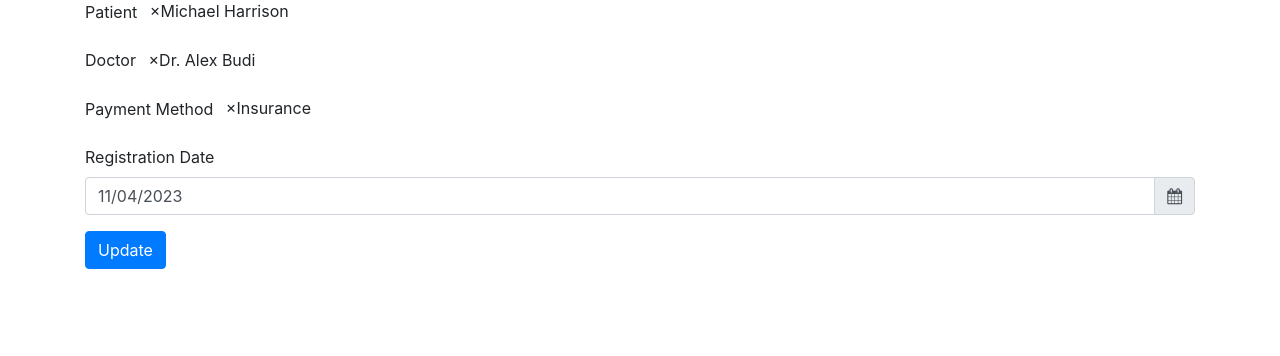
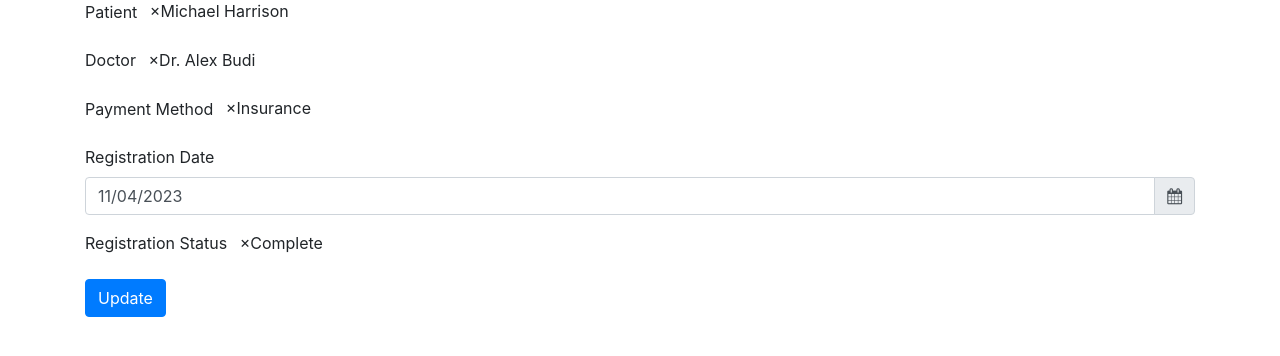
Before and after one commit to taufikfadjar/FlaskHealth, a Flask app: page /registration/entry/2e7b82e8-d860-11ed-991e-a8a159eaee5d in a window 1280 px wide. Shown: the part 151-507 px from the top of the page. Run offline with Flask 3, Linux system fonts and the light colour scheme; the visitor is signed in with stand-in values (Sample User, id 1); some libraries are stand-ins or nearby versions.

Commit message:
Update registration

```diff
--- a/flask_health/templates/registration/entries.html
+++ b/flask_health/templates/registration/entries.html
@@ -88,10 +88,11 @@
         </div>
     </div>
 
-    {% if registration is defined and (registration.order_step == 1 ) %}
+    {% if registration is defined and (registration.order_steps == 1 ) %}
     <div class="form-group">
-        <label for="inputPayment">Registration Status</label>
-        <select data-placeholder="Payment Method" id="inputPayment" data-allow-clear="1" name="payment_method">
+        <label for="inputRegistrationStatus">Registration Status</label>
+        <select data-placeholder="Registration Status" id="inputRegistrationStatus" data-allow-clear="1"
+            name="order_status">
             <option value=""></option>
             {% for orderStatus in orderStatusList %}
             {% if registration is defined and registration.order_status == orderStatus %}
--- a/flask_health/templates/registration/list.html
+++ b/flask_health/templates/registration/list.html
@@ -30,7 +30,7 @@
             <td>{{ registration.patient_name }}</td>
             <td>{{ registration.doctor_name }}</td>
             <td>{{ registration.payment_method }}</td>
-            <td>{{ registration.sub_status }}</td>
+            <td>{{ registration.status }}</td>
             <td>
                 <button><a style="color: #000000;"
                         href="{{ url_for('registrationEntries' ,  id=registration.id) }}">Edit</a></button>
--- a/flask_health/viewmodels/registration.py
+++ b/flask_health/viewmodels/registration.py
@@ -7,7 +7,7 @@ class RegistrationViewModel:
         payment_method,
         patient_name,
         doctor_name,
-        sub_status,
+        status,
     ):
         self.id = id
         self.order_no = order_no
@@ -15,4 +15,4 @@ class RegistrationViewModel:
         self.payment_method = payment_method
         self.patient_name = patient_name
         self.doctor_name = doctor_name
-        self.sub_status = sub_status
+        self.status = status
--- a/flask_health/views/registration.py
+++ b/flask_health/views/registration.py
@@ -36,7 +36,7 @@ def registrationList():
                 order.order_no,
                 order.order_date.strftime("%d/%m/%Y"),
                 order.payment_method,
-                patient.first_name + patient.last_name,
+                patient.first_name + " " + patient.last_name,
                 doctor.name,
                 orderStatus,
             )
@@ -99,7 +99,7 @@ def registrationEntries(id=""):
         order.doctor_id = request.form["doctor_id"]
 
         if order.order_steps == 1:
-            newRegistration.order_status = request.form["order_status"]
+            order.order_status = request.form["order_status"]
 
         order.updated_by = session.get("username")
         order.updated_at = datetime.datetime.now()
```
Also changed, not shown: flask_health/flask_health.db.
